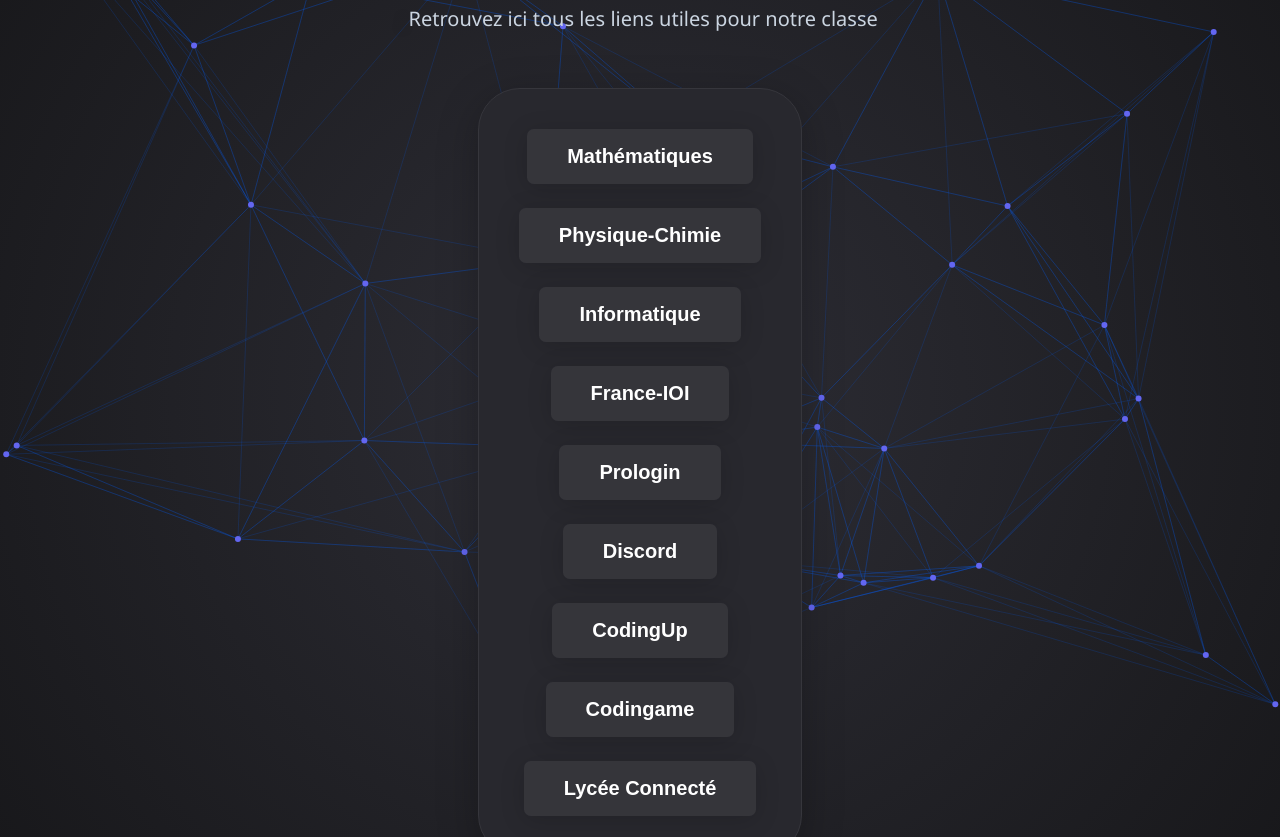
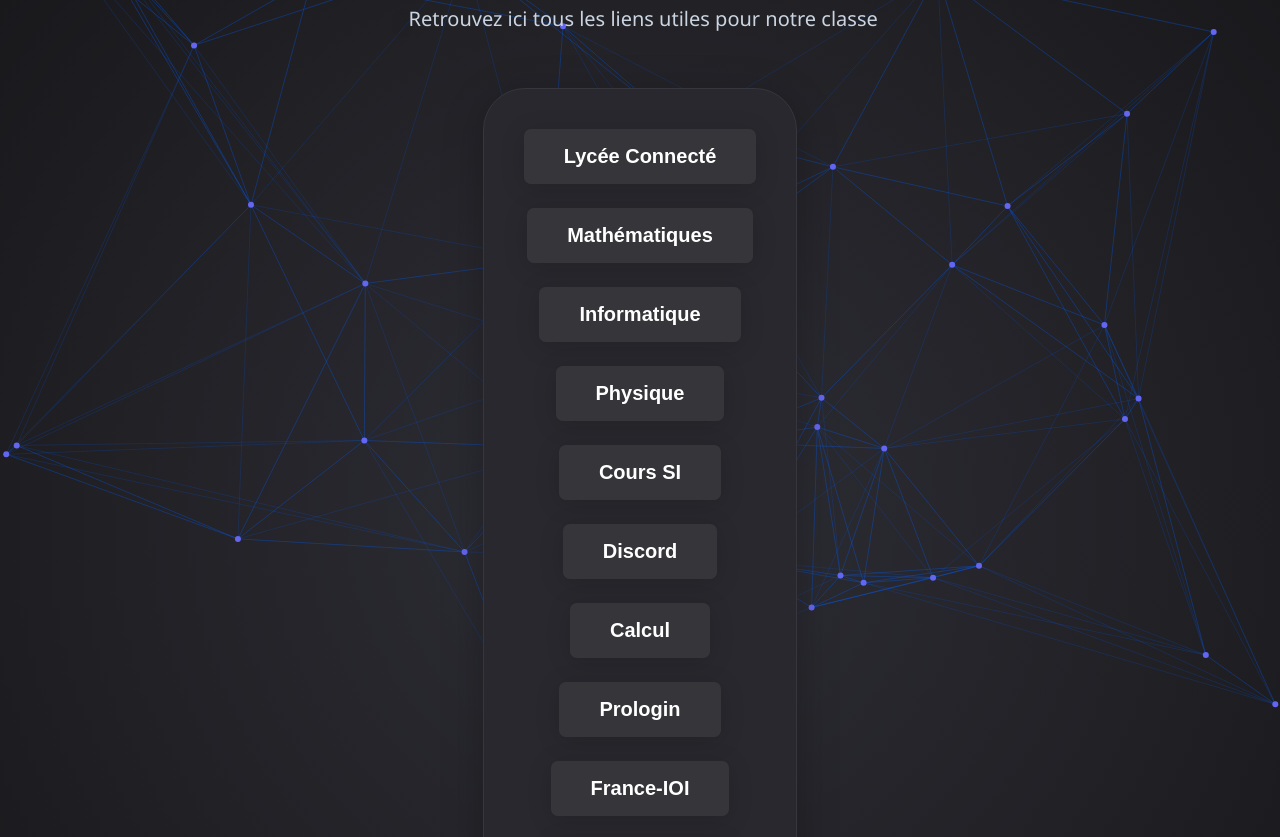
Before and after one commit to Futiax/MP2I, a plain HTML site: page index.html in a window 1280 px wide. Shown: the part 68-905 px from the top of the page. Drawn offline with Linux system fonts and the light colour scheme.

Commit message:
Merge branch 'main' of https://github.com/Futiax/MP2I

```diff
--- a/index.html
+++ b/index.html
@@ -16,15 +16,18 @@
                 </div>
             </div>
             <div class="button-container">
-                <button id="math">Mathématiques</button>
-                <button id="physique">Physique-Chimie</button>
-                <button id="info">Informatique</button>
-                <button id="franceioi">France-IOI</button>
-                <button id="prologins">Prologin</button>
-                <button id="discord">Discord</button>
-                <button id="CodingUp">CodingUp</button>
-                <button id="Codinggame">Codingame</button>
-                <button id="lycee">Lycée Connecté</button>
+                <button class="autre" id="lycee">Lycée Connecté</button>
+                <button class="math" id="math">Mathématiques</button>
+                <button class="info" id="info">Informatique</button>
+                <button class="physique" id="physique">Physique</button>
+                <button class="sii" id="sii">Cours SI</button>
+                <button class="autre" id="discord">Discord</button>
+                <button class="math" id="Calcul">Calcul</button>
+                <button class="info" id="prologins">Prologin</button>
+                <button class="info" id="franceioi">France-IOI</button>
+                <button class="info" id="CodingUp">CodingUp</button>
+                <button class="info" id="Codinggame">Codingame</button>
+                <button class="info" id="AOF">Advent of code</button>
             </div>
         </div>
         <div class="desktop-only">
--- a/script.js
+++ b/script.js
@@ -8,12 +8,15 @@
     discord: "https://discord.gg/CDW46S5hFw",
     CodingUp: "https://codingup.fr/",
     Codinggame: "https://www.codingame.com/multiplayer/clashofcode",
+    AOF: "https://adventofcode.com/",
+    sii: "http://sii.cpge.free.fr/",
+    Calcul: "https://colasbd.github.io/cdc/",
 };
 document.querySelectorAll(".button-container button").forEach((btn) => {
     const id = btn.id;
     btn.addEventListener("click", () => {
         const url = urls[id];
-        console.log(url);
+        console.log(id, urls[id]);
         window.open(url, "_blank");
     });
 });
--- a/styles.css
+++ b/styles.css
@@ -103,12 +103,47 @@
     transition: background 0.4s ease, transform 0.2s ease, box-shadow 0.4s ease;
 }
 .button-container button:hover,
-.button-container button:focus-visible {
-    background: linear-gradient(90deg, #3b82f6 0%, #6366f1 100%);
+.button-container button:focus {
     transform: translateY(-2px) scale(1.04);
-    box-shadow: 0 8px 30px rgba(59, 130, 246, 0.4);
-    outline: 3px solid #3b82f6;
     outline-offset: 2px;
+}
+/* ==== MATHÉMATIQUES ==== */
+.button-container button.math:hover,
+.button-container button.math:focus {
+    background: linear-gradient(90deg, #fd5d5d 0%, #ff2f2f 100%); /* rouge */
+    box-shadow: 0 8px 30px rgba(253, 93, 93, 0.4);
+    outline: 3px solid #fd5d5d;
+}
+
+/* ==== PHYSIQUE‑CHIMIE ==== */
+.button-container button.physique:hover,
+.button-container button.physique:focus {
+    background: linear-gradient(90deg, #42a5f5 0%, #478ed1 100%); /* bleu ciel */
+    box-shadow: 0 8px 30px rgba(66, 165, 245, 0.4);
+    outline: 3px solid #42a5f5;
+}
+
+/* ==== INFORMATIQUE (et autres “info”) ==== */
+.button-container button.info:hover,
+.button-container button.info:focus {
+    background: linear-gradient(90deg, #94fa8b 0%, #61f65c 100%); /* vert menthe */
+    box-shadow: 0 8px 30px rgba(139, 250, 144, 0.4);
+    outline: 3px solid #8ffa8b;
+}
+/* ==== Sience de l’ingénieur ==== */
+.button-container button.sii:hover,
+.button-container button.sii:focus {
+    background: linear-gradient(90deg, #f5e50b 0%, #d9cb06 100%); /* jaune */
+    box-shadow: 0 8px 30px rgba(245, 229, 11, 0.4);
+    outline: 3px solid #f5e50b;
+}
+
+/* ==== AUTRES (Discord, Lycée, etc.) ==== */
+.button-container button.autre:hover,
+.button-container button.autre:focus {
+    background: linear-gradient(90deg, #ff00c856 0%, #ff00dd7e 100%); /* violet pastel */
+    box-shadow: 0 8px 30px rgba(230, 10, 211, 0.4);
+    outline: 3px solid #af29b43f;
 }
 
 /* --------------------------------------------------------------
```
